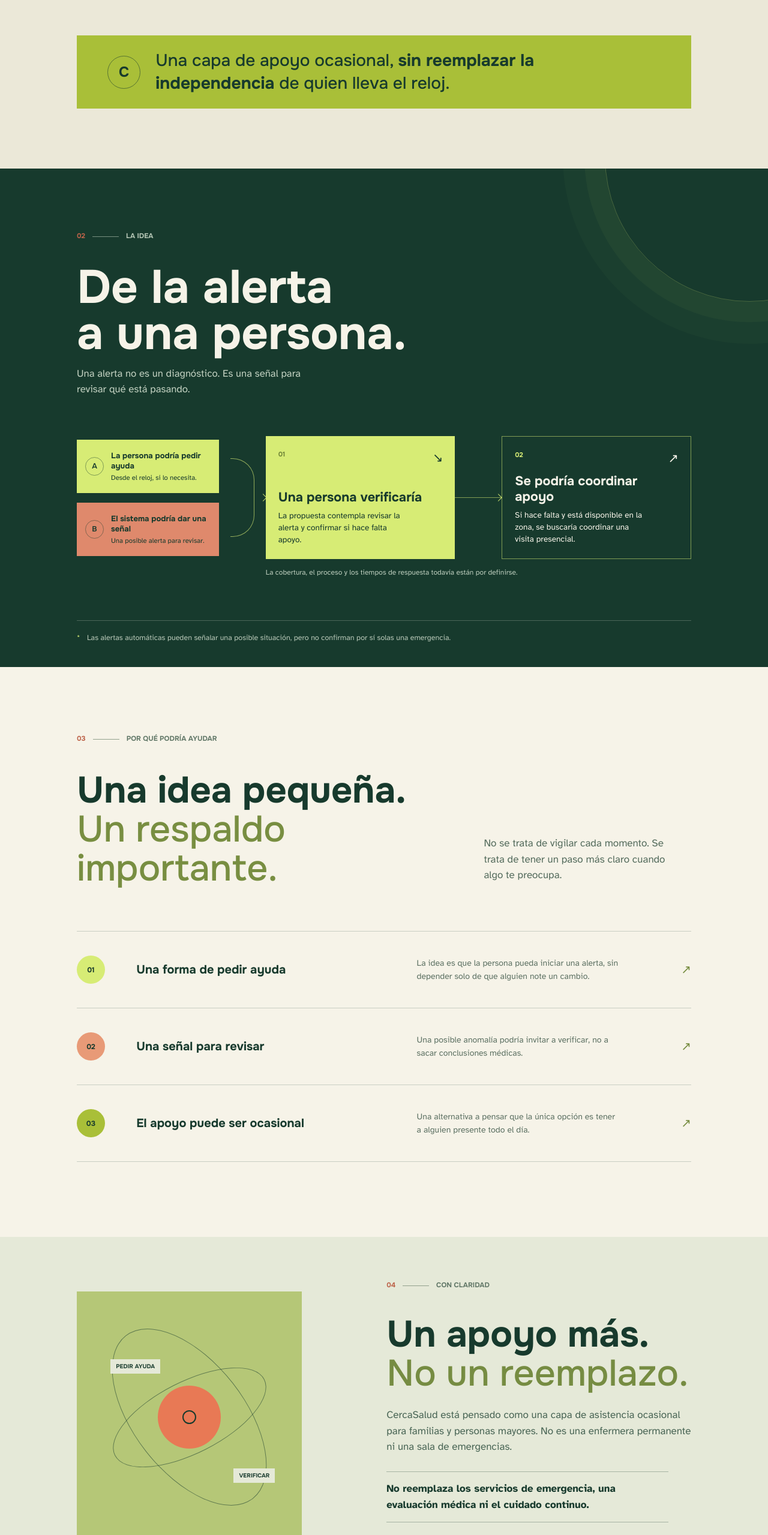
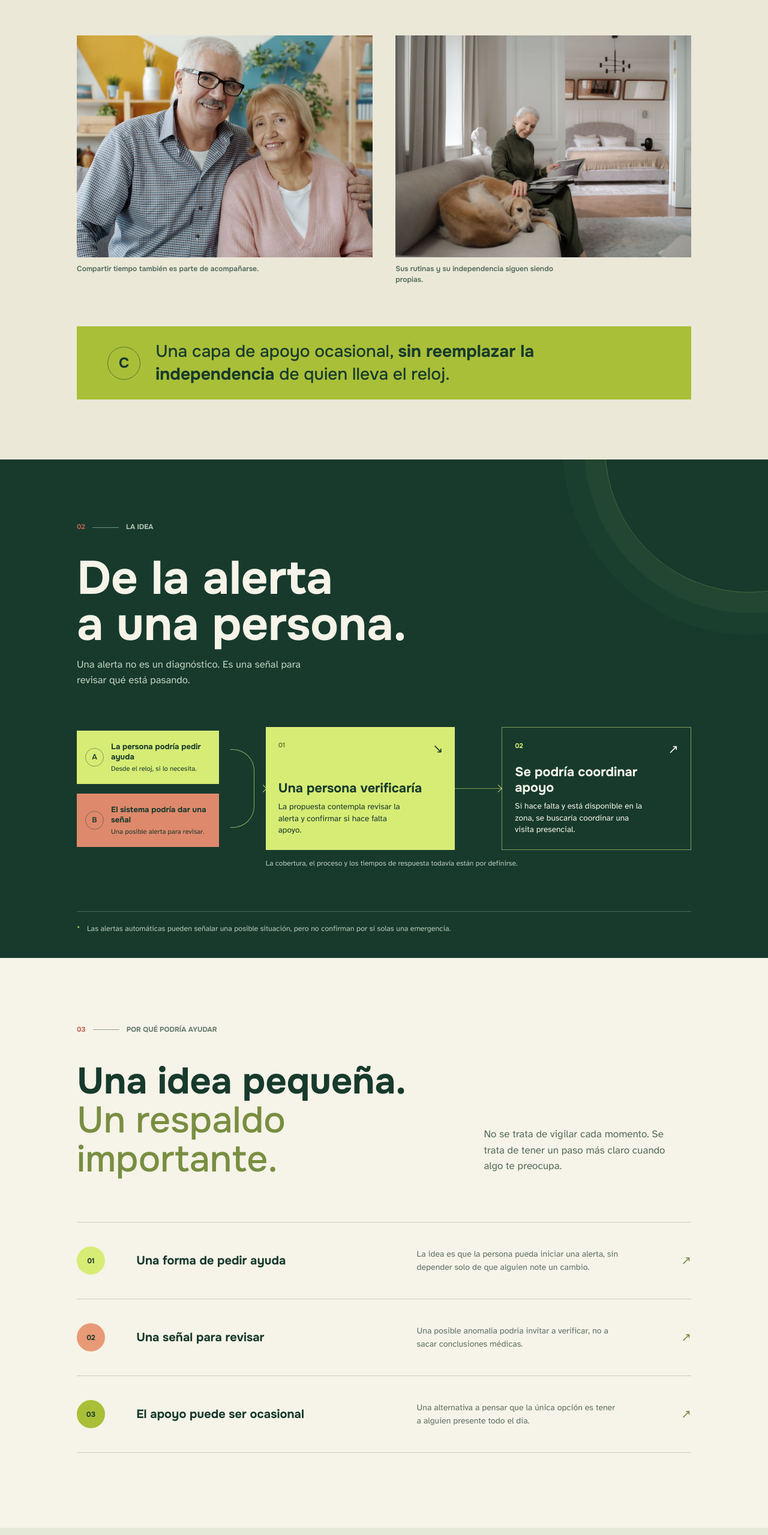
Before and after one commit to CercaSalud/landing-page, an Astro site: page / in a window 1280 px wide. Shown: the part 1311-3870 px from the top of the page at 60% size. Built offline with nearby package versions, Linux system fonts and the light colour scheme; Astro itself is replaced by a stand-in of ours; no server answers.

Commit message:
Improve landing page imagery

```diff
--- a/src/pages/index.astro
+++ b/src/pages/index.astro
@@ -90,6 +90,16 @@ const interestFormEnabled = import.meta.env.PUBLIC_ENABLE_INTEREST_FORM === 'tru
             <a class="underlined-link" href="#como-funciona">Conoce la idea <span aria-hidden="true">↘</span></a>
           </div>
         </div>
+        <div class="distance-photos" aria-label="Momentos de la vida cotidiana de las personas mayores y sus familias">
+          <figure class="distance-photo distance-photo-main">
+            <div class="photo-frame"><img src="/images/familia-en-casa.jpeg" alt="Una pareja mayor sonríe sentada en una sala luminosa y colorida" width="1200" height="675" loading="lazy" decoding="async" /></div>
+            <figcaption>Compartir tiempo también es parte de acompañarse.</figcaption>
+          </figure>
+          <figure class="distance-photo distance-photo-secondary">
+            <div class="photo-frame"><img src="/images/persona-mayor-en-casa.jpeg" alt="Una mujer mayor lee en su sala mientras acaricia a su perro" width="1200" height="800" loading="lazy" decoding="async" /></div>
+            <figcaption>Sus rutinas y su independencia siguen siendo propias.</figcaption>
+          </figure>
+        </div>
         <div class="reassurance-band"><span class="reassurance-symbol" aria-hidden="true">C</span><p>Una capa de apoyo ocasional, <strong>sin reemplazar la independencia</strong> de quien lleva el reloj.</p></div>
       </section>
 
@@ -124,10 +134,10 @@ const interestFormEnabled = import.meta.env.PUBLIC_ENABLE_INTEREST_FORM === 'tru
       </section>
 
       <section class="boundaries-section" aria-labelledby="boundaries-title">
-        <div class="boundaries-visual" role="img" aria-label="Ilustración abstracta de una señal que conecta a dos personas">
-          <span class="orbit orbit-one"></span><span class="orbit orbit-two"></span><span class="orbit-core"><i></i></span>
-          <span class="orbit-label orbit-label-top">PEDIR AYUDA</span><span class="orbit-label orbit-label-bottom">VERIFICAR</span>
-        </div>
+        <figure class="boundaries-photo">
+          <div class="photo-frame"><img src="/images/apoyo-familiar.jpeg" alt="Una mujer adulta abraza a una mujer mayor sentadas juntas en un sofá" width="1200" height="1800" loading="lazy" decoding="async" /></div>
+          <figcaption>Un apoyo más, sin reemplazar el vínculo de cada día.</figcaption>
+        </figure>
         <div class="boundaries-copy">
           <div class="section-index"><span>04</span><span class="index-line"></span><span>Con claridad</span></div>
           <h2 id="boundaries-title">Un apoyo más.<br /><em>No un reemplazo.</em></h2>
@@ -321,6 +331,11 @@ const interestFormEnabled = import.meta.env.PUBLIC_ENABLE_INTEREST_FORM === 'tru
       .distance-grid h2 em, .boundaries-copy h2 em, .faq-intro h2 em, .interest-copy h2 em { color: #768c42; font-style: normal; font-weight: 500; }
       .distance-copy { padding-top: 7px; color: #415f4f; }
       .distance-copy p { margin-bottom: 18px; }
+      .distance-photos { margin: 0 0 69px; display: grid; grid-template-columns: repeat(2, minmax(0, 1fr)); gap: clamp(1rem, 3vw, 2.5rem); }
+      .distance-photo { min-width: 0; margin: 0; }
+      .photo-frame { aspect-ratio: 4 / 3; overflow: hidden; background: var(--paper-deep); }
+      .photo-frame img { width: 100%; height: 100%; display: block; object-fit: cover; object-position: center; filter: saturate(.9); }
+      .distance-photo figcaption { max-width: 38ch; margin-top: 11px; color: #526b5b; font: 600 .76rem/1.45 var(--display); }
       .underlined-link { display: inline-flex; gap: .8rem; align-items: center; margin-top: 5px; padding-bottom: 6px; border-bottom: 1px solid #81927b; }
       .reassurance-band { min-height: 116px; padding: 23px 4vw; display: flex; align-items: center; gap: 25px; background: var(--leaf); }
       .reassurance-symbol { width: 55px; height: 55px; display: grid; place-items: center; flex: 0 0 auto; border: 1px solid rgba(23,58,45,.55); border-radius: 50%; font: 700 1.5rem/1 var(--display); }
@@ -370,16 +385,10 @@ const interestFormEnabled = import.meta.env.PUBLIC_ENABLE_INTEREST_FORM === 'tru
       .benefit-row h3 { max-width: 330px; margin: 0; font-size: 1.25rem; line-height: 1.25; letter-spacing: 0; }
       .benefit-row p { max-width: 340px; margin: 0; color: #5e7264; font-size: .88rem; }
       .benefit-glyph { justify-self: end; color: #758b3e; font-size: 1.25rem; }
-      .boundaries-section { padding: 74px 10vw 100px; display: grid; grid-template-columns: .85fr 1.15fr; align-items: center; gap: 11vw; background: #e5e9d8; }
-      .boundaries-visual { min-height: 420px; position: relative; display: grid; place-items: center; overflow: hidden; background: #b5c777; }
-      .orbit { position: absolute; display: block; border: 1px solid rgba(23,58,45,.55); border-radius: 50%; transform: rotate(-27deg); }
-      .orbit-one { width: 280px; height: 120px; }
-      .orbit-two { width: 345px; height: 185px; transform: rotate(52deg); }
-      .orbit-core { width: 105px; height: 105px; display: grid; place-items: center; border-radius: 50%; background: var(--coral); }
-      .orbit-core i { width: 23px; height: 23px; display: block; border: 2px solid var(--ink); border-radius: 50%; }
-      .orbit-label { position: absolute; padding: 6px 9px; background: #e5e9d8; color: var(--ink); font: 700 .6rem var(--display); letter-spacing: 0; }
-      .orbit-label-top { top: 27%; left: 15%; }
-      .orbit-label-bottom { right: 12%; bottom: 24%; }
+      .boundaries-section { padding: 74px 10vw 100px; display: grid; grid-template-columns: .95fr 1.05fr; align-items: center; gap: 8vw; background: #e5e9d8; }
+      .boundaries-photo { min-width: 0; margin: 0; }
+      .boundaries-photo .photo-frame img { object-position: center 42%; }
+      .boundaries-photo figcaption { margin-top: 11px; color: #526b5b; font: 600 .76rem/1.45 var(--display); }
       .boundaries-copy { max-width: 540px; }
       .boundaries-copy h2 { margin: 42px 0 24px; }
       .boundaries-copy > p { color: #4a6656; }
@@ -445,7 +454,6 @@ const interestFormEnabled = import.meta.env.PUBLIC_ENABLE_INTEREST_FORM === 'tru
         .trigger { padding-inline: 10px; }
         .benefit-row { gap: 1.2rem; }
         .boundaries-section { gap: 7vw; }
-        .boundaries-visual { min-height: 360px; }
         .faq-section { gap: 6vw; }
       }
       @media (max-width: 700px) {
@@ -480,6 +488,8 @@ const interestFormEnabled = import.meta.env.PUBLIC_ENABLE_INTEREST_FORM === 'tru
         .distance-grid h2 br { display: none; }
         .distance-grid h2 em { display: inline; }
         .distance-copy { padding: 0; font-size: .96rem; }
+        .distance-photos { margin-bottom: 41px; grid-template-columns: repeat(2, minmax(0, 1fr)); gap: 13px; }
+        .distance-photo figcaption { margin-top: 8px; font-size: .68rem; }
         .reassurance-band { min-height: 99px; padding: 18px; gap: 16px; }
         .reassurance-symbol { width: 42px; height: 42px; font-size: 1.2rem; }
         .reassurance-band p { font-size: 1.05rem; }
@@ -507,9 +517,7 @@ const interestFormEnabled = import.meta.env.PUBLIC_ENABLE_INTEREST_FORM === 'tru
         .benefit-row p { font-size: .85rem; }
         .benefit-glyph { position: absolute; top: 24px; right: 0; font-size: 1rem; }
         .boundaries-section { padding: 33px 22px 72px; grid-template-columns: 1fr; gap: 38px; }
-        .boundaries-visual { min-height: 300px; }
-        .orbit-one { width: 240px; height: 100px; }
-        .orbit-two { width: 290px; height: 150px; }
+        .boundaries-photo { order: 1; }
         .boundaries-copy h2 { margin: 34px 0 19px; }
         .faq-section { padding: 75px 22px 80px; grid-template-columns: 1fr; gap: 36px; }
         .faq-intro h2 { margin: 35px 0 18px; }
```
Also changed, not shown: README.md, public/images/apoyo-familiar.jpeg (added), public/images/familia-en-casa.jpeg (added), public/images/persona-mayor-en-casa.jpeg (added).
